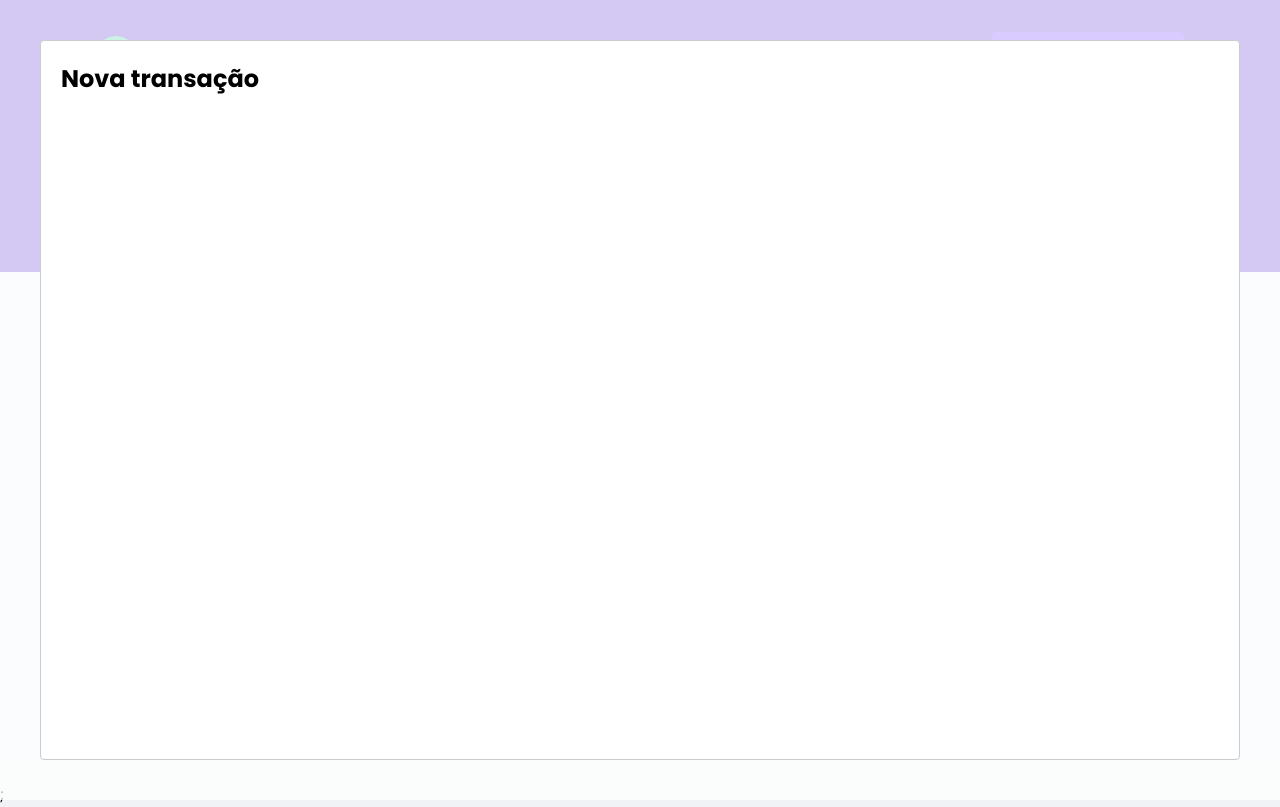
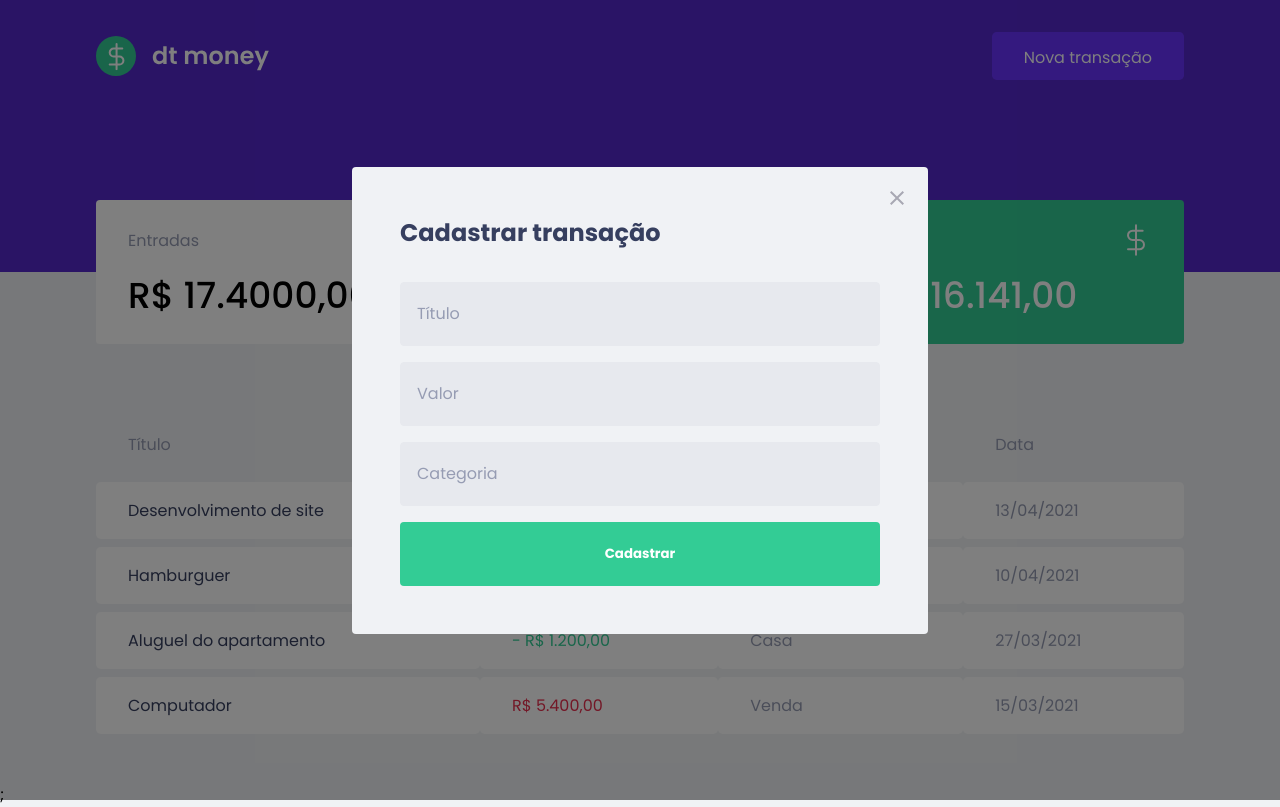
Before and after one commit to ruanvalente/dtmoney, a React (Create React App) app: page / in a window 1280 px wide. Both pictures are taken after a click on the button "Nova transação". Built offline with nearby package versions, Linux system fonts and the light colour scheme; no server answers; what miragejs would draw is missing.

Commit message:
feat: added new transaction modal component and styles for modal

```diff
--- a/src/components/NewTransactionModal/index.tsx
+++ b/src/components/NewTransactionModal/index.tsx
@@ -1,4 +1,7 @@
 import Modal from "react-modal";
+
+import { Form } from "./styles";
+import closeIcon from "../../assets/close.svg";
 
 type NewTransactionModalProps = {
   isOpen: boolean;
@@ -10,8 +13,29 @@ export function NewTransactionModal({
   onRequestCloseModal,
 }: NewTransactionModalProps) {
   return (
-    <Modal isOpen={isOpen} onRequestClose={onRequestCloseModal}>
-      <h2>Nova transação</h2>
+    <Modal
+      isOpen={isOpen}
+      onRequestClose={onRequestCloseModal}
+      overlayClassName="react-modal-overlay"
+      className="react-modal-content"
+    >
+      <button
+        type="button"
+        onClick={onRequestCloseModal}
+        className="react-modal-close"
+      >
+        <img src={closeIcon} alt="Fechar modal" />
+      </button>
+
+      <Form>
+        <h2>Cadastrar transação</h2>
+
+        <input type="text" placeholder="Título" />
+        <input type="number" placeholder="Valor" />
+        <input type="text" placeholder="Categoria" />
+
+        <button type="submit">Cadastrar</button>
+      </Form>
     </Modal>
   );
 }
--- /dev/null
+++ b/src/components/NewTransactionModal/styles.ts
@@ -0,0 +1,72 @@
+import styled from "styled-components";
+
+export const Form = styled.form`
+  max-width: 576px;
+  margin: 0 auto;
+
+  padding: 3rem;
+
+  background: var(--dt-background);
+  border-radius: 0.25rem;
+
+  h2 {
+    margin-bottom: 2rem;
+    color: var(--dt-title);
+  }
+
+  input {
+    width: 100%;
+    height: 4rem;
+
+    display: flex;
+    flex-direction: column;
+
+    padding: 1.5rem 1rem;
+
+    color: var(--dt-title);
+    background: var(--dt-background-secondary);
+
+    font-size: 1rem;
+    font-weight: 400;
+
+    border: 1px solid var(--dt-background-secondary);
+    border-radius: 0.25rem;
+
+    transition: border 0.3s;
+
+    &:focus {
+      outline: none;
+      border: 1px solid var(--dt-title);
+    }
+
+    &::placeholder {
+      color: var(--dt-text);
+    }
+
+    & + input {
+      margin-top: 1rem;
+    }
+  }
+
+  button[type="submit"] {
+    width: 100%;
+    height: 4rem;
+
+    padding: 0.8rem 2rem;
+    margin-top: 1rem;
+
+    color: var(--dt-shape);
+    background: var(--dt-success);
+
+    font-weight: 600;
+
+    border: none;
+    border-radius: 0.25rem;
+
+    transition: filter 0.5s;
+
+    &:hover {
+      filter: brightness(0.9);
+    }
+  }
+`;
--- a/src/styles/globalStyle.ts
+++ b/src/styles/globalStyle.ts
@@ -4,6 +4,7 @@ export const GlobalStyle = createGlobalStyle`
 
   :root {
     --dt-background: #F0F2F5;
+    --dt-background-secondary: #E7E9EE;
     --dt-text: #969CB3;
     --dt-title: #363F5F;
     --dt-shape: #FFFFFF;
@@ -55,4 +56,39 @@ export const GlobalStyle = createGlobalStyle`
     opacity: 0.6;
     cursor: not-allowed;
   }
+
+  .react-modal-overlay {
+    background: rgba(0, 0, 0, 0.5);
+
+    position: fixed;
+    top: 0;
+    right: 0;
+    bottom: 0;
+    left: 0;
+
+    display: flex;
+    align-items: center;
+    justify-content: center;
+  }
+  .react-modal-content {
+    width: 100%;
+    max-width: 576px;
+
+    position: relative;
+  }
+
+  .react-modal-close {
+    position: absolute;
+    right: 1.5rem;
+    top: 1.5rem;
+
+    border: none;
+    background: transparent;
+
+    transition: filter 0.3s;
+
+    &:hover {
+      filter: brightness(0.8);
+    }
+  }
 `;
```
